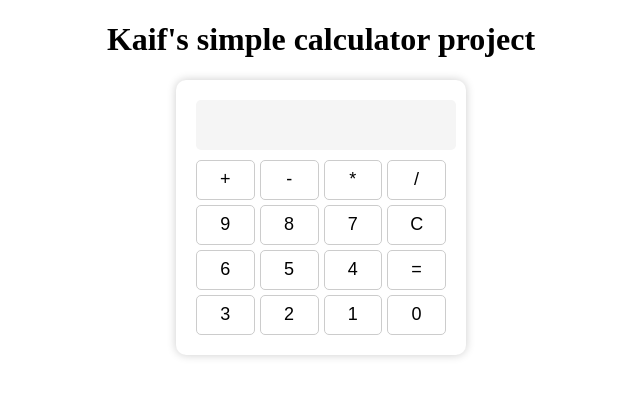
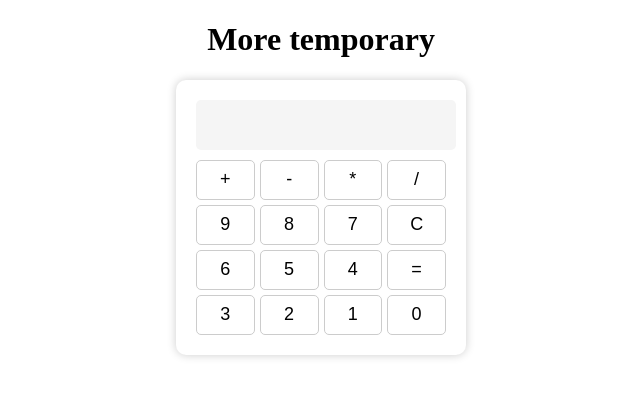
Before and after one commit to kaif-devv/more, a plain HTML site: page index.html in a window 1280 px wide. Shown: the whole page, without its empty margins (319-959 px from the left). Drawn offline with Linux system fonts and the light colour scheme.

Commit message:
Update index.html

```diff
--- a/index.html
+++ b/index.html
@@ -5,7 +5,7 @@
 </head>
 <body>
   <div class = "vid">
-  <h1 class = "temp"> Kaif's simple calculator project </h1>
+  <h1 class = "temp"> More temporary</h1>
   <div class="calculator">
     <input type="text" id="display" readonly>
     <div class="buttons">
```
